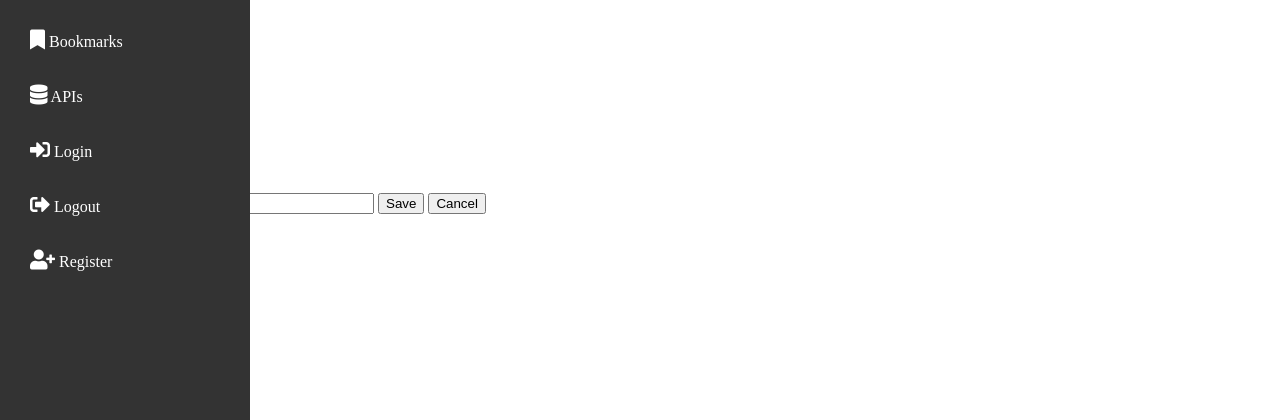
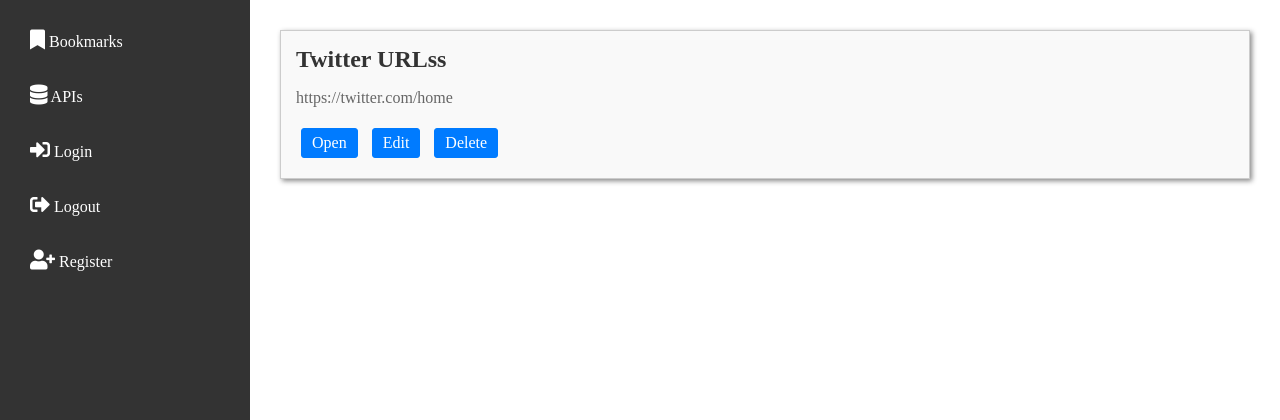
Before and after one commit to Halawany/bookmarks, a Django app: page / in a window 1280 px wide. Shown: the top 420 px of the page. Run offline with Django 4.2, Linux system fonts and the light colour scheme; data comes from the database, SQL or seed files in the repository; both versions use the stored data as it was after the commit.

Commit message:
Edit feature

```diff
--- a/bookmark/urls.py
+++ b/bookmark/urls.py
@@ -2,9 +2,9 @@
 from django.conf import settings
 from django.conf.urls.static import static
 
-from .views import HomeView, BookmarkDetailView
+from .views import HomeView, BookmarkUpdateView
 
 urlpatterns = [
-    path('', HomeView.as_view(), name='home'),
-    path('edit-bookmark/<int:pk>', BookmarkDetailView.as_view(), name='bookmark-edit'),
+    path('', HomeView.as_view(), name='home_bookmark'),
+    path('edit-bookmark/<int:pk>', BookmarkUpdateView.as_view(), name='edit_bookmark'),
 ] + static(settings.STATIC_URL, document_root=settings.STATIC_ROOT)
--- a/bookmark/views.py
+++ b/bookmark/views.py
@@ -8,8 +8,9 @@
     template_name = "bookmark/home.html"
     context_object_name = 'bookmarks'
 
-class BookmarkDetailView(UpdateView):
+class BookmarkUpdateView(UpdateView):
 
     model = Bookmark
-    template_name = "bookmark/home.html"
+    template_name = "bookmark/edit.html"
     fields = ["title", "url"]
+    success_url = '/'
--- a/static/css/main.css
+++ b/static/css/main.css
@@ -63,7 +63,7 @@
 
 /* Content area styling */
 .content {
-  margin-left: 250px;
+  margin-left: 250px; /* Move content area next to the sidebar */
   padding: 20px;
 }
 
@@ -78,3 +78,52 @@
 .fa-sign-in-alt::before { content: "\f2f6"; }
 .fa-sign-out-alt::before { content: "\f2f5"; }
 .fa-user-plus::before { content: "\f234"; }
+
+
+/* CSS for the box */
+.box {
+  border: 1px solid #ccc;
+  padding: 15px;
+  margin: 10px;
+  background-color: #f9f9f9;
+  box-shadow: 2px 2px 5px #888888;
+}
+
+/* Style for the title */
+.box h3 {
+  font-size: 24px;
+  color: #333;
+  margin: 0;
+  padding: 0;
+}
+
+/* Style for the URL */
+.box p {
+  font-size: 16px;
+  color: #666;
+}
+
+/* Style for option buttons */
+.options a {
+  display: inline-block;
+  padding: 5px 10px;
+  margin: 5px;
+  text-decoration: none;
+  background-color: #007BFF;
+  color: #fff;
+  border: 1px solid #007BFF;
+  border-radius: 3px;
+}
+
+/* Hover effect for option buttons */
+.options a:hover {
+  background-color: #0056b3;
+  border: 1px solid #0056b3;
+}
+
+/* Style for the box container (if needed) */
+.box-container {
+  display: flex;
+  flex-wrap: wrap;
+  justify-content: space-between;
+}
--- a/templates/base.html
+++ b/templates/base.html
@@ -48,11 +48,9 @@
 
     <div class="content">
         <!-- Your page content goes here -->
+        {% block body %}
+        {% endblock %}
     </div>
-
-    {% block body %}
-    {% endblock %}
-
     <script src="{% static 'js/script.js' %}"></script>
 </body>
 </html>
--- a/templates/bookmark/home.html
+++ b/templates/bookmark/home.html
@@ -1,38 +1,17 @@
 {% extends 'base.html' %}
 {% block title %}
-     HomeView
+     Bookmarks
 {% endblock %}
 
 {% block body %}
-    <div class="box">
-        {% for bookmark in bookmarks %}
-        <p>{{ bookmark.title }}</p>
-        <div class="options">
-            <a href="{{ bookmark.url }}" target="_blank" class="option open">Open</a>
-            <a href="{% url 'bookmark-edit' bookmark.pk %}" class="option edit">Edit</a>
-            <a href="#" class="option delete">Delete</a>
-        </div>
-        {% endfor %}
+{% for bookmark in bookmarks %}
+<div class="box">
+    <h3 id="title_{{ bookmark.pk }}">{{ bookmark.title }}</h3>
+    <p id="url_{{ bookmark.pk }}">{{ bookmark.url }}</p>
+    <div class="options">
+        <a href="{{ bookmark.url }}" target="_blank">Open</a>
+        <a href="{% url 'edit_bookmark' bookmark.pk %}">Edit</a>
+        <a href="">Delete</a>
     </div>
-
-    <div class="popup" id="editPopup">
-        <div class="popup-content">
-            <span class="close" id="editClose">&times;</span>
-            <h2>Edit Item</h2>
-            <input type="text" id="editTitle" placeholder="Title">
-            <input type="text" id="editURL" placeholder="URL">
-            <button id="saveEdit">Save</button>
-            <button id="cancelEdit">Cancel</button>
-        </div>
-    </div>
-
-    <div class="popup" id="deletePopup">
-        <div class="popup-content">
-            <span class="close" id="deleteClose">&times;</span>
-            <h2>Delete Item</h2>
-            <p>Do you want to delete this item?</p>
-            <button id="confirmDelete">Yes</button>
-            <button id="cancelDelete">No</button>
-        </div>
-    </div>
+{% endfor %}
 {% endblock %}
```
Also changed, not shown: templates/bookmark/edit.html (added, +10 -0 lines), db.sqlite3, static/js/script.js (line endings or trailing spaces).
